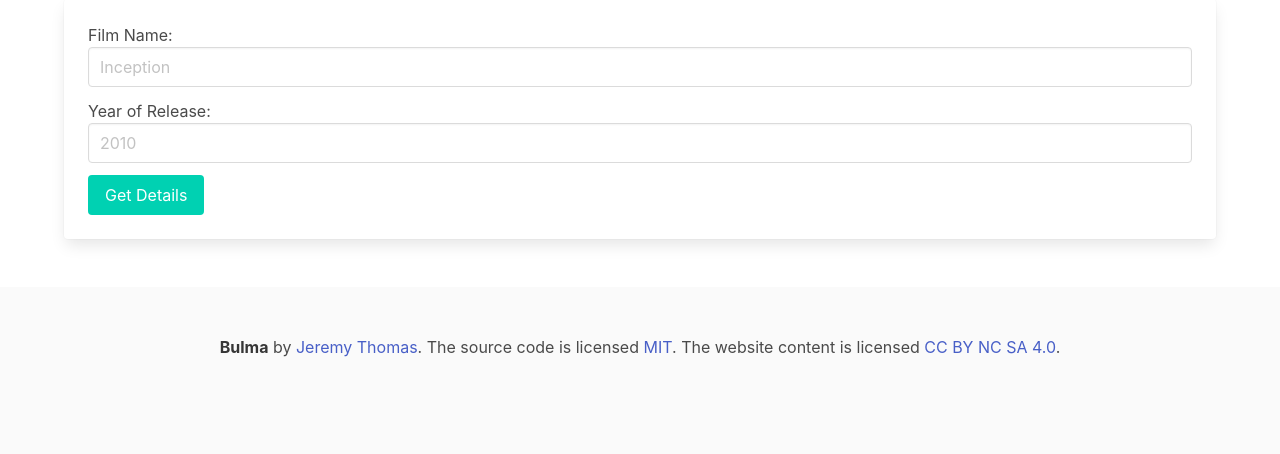
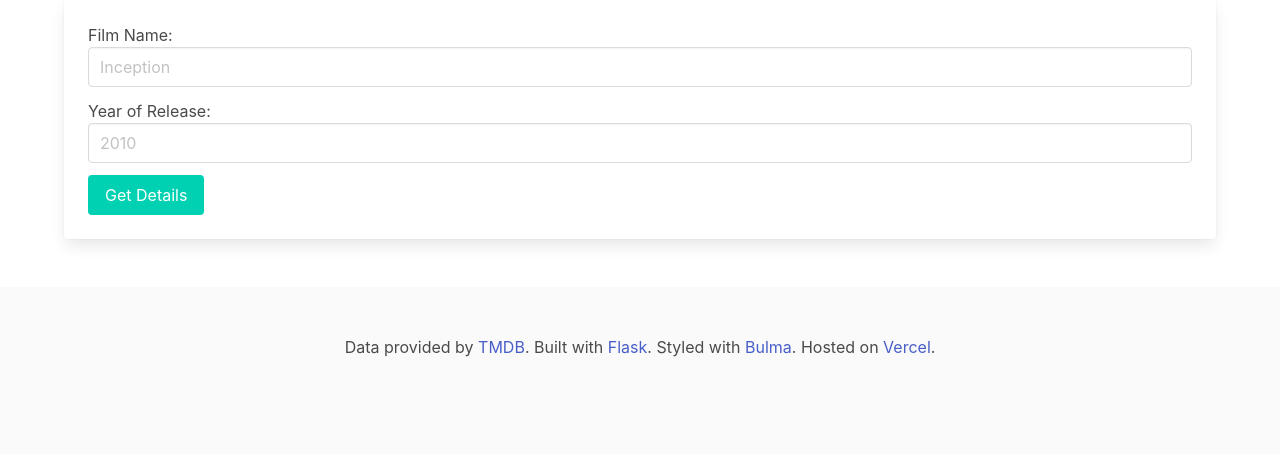
Before and after one commit to paperboi/fetch-movie-details, a Flask app: page / in a window 1280 px wide. Shown: the part 235-689 px from the top of the page. Run offline with Flask 3, Linux system fonts and the light colour scheme.

Commit message:
Added tech stack to footer

```diff
--- a/app/templates/index.html
+++ b/app/templates/index.html
@@ -64,14 +64,10 @@
     <footer class="footer">
       <div class="content has-text-centered">
         <p>
-          <strong>Bulma</strong> by
-          <a href="https://jgthms.com">Jeremy Thomas</a>. The source code is
-          licensed
-          <a href="http://opensource.org/licenses/mit-license.php">MIT</a>. The
-          website content is licensed
-          <a href="http://creativecommons.org/licenses/by-nc-sa/4.0/"
-            >CC BY NC SA 4.0</a
-          >.
+          Data provided by <a href="https://www.themoviedb.org/">TMDB</a>. Built
+          with <a href="https://flask.palletsprojects.com/en/3.0.x/">Flask</a>.
+          Styled with <a href="https://bulma.io/">Bulma</a>. Hosted on
+          <a href="https://vercel.com/">Vercel</a>.
         </p>
       </div>
     </footer>
```
Also changed, not shown: app/templates/results.html (+4 -8 lines).
